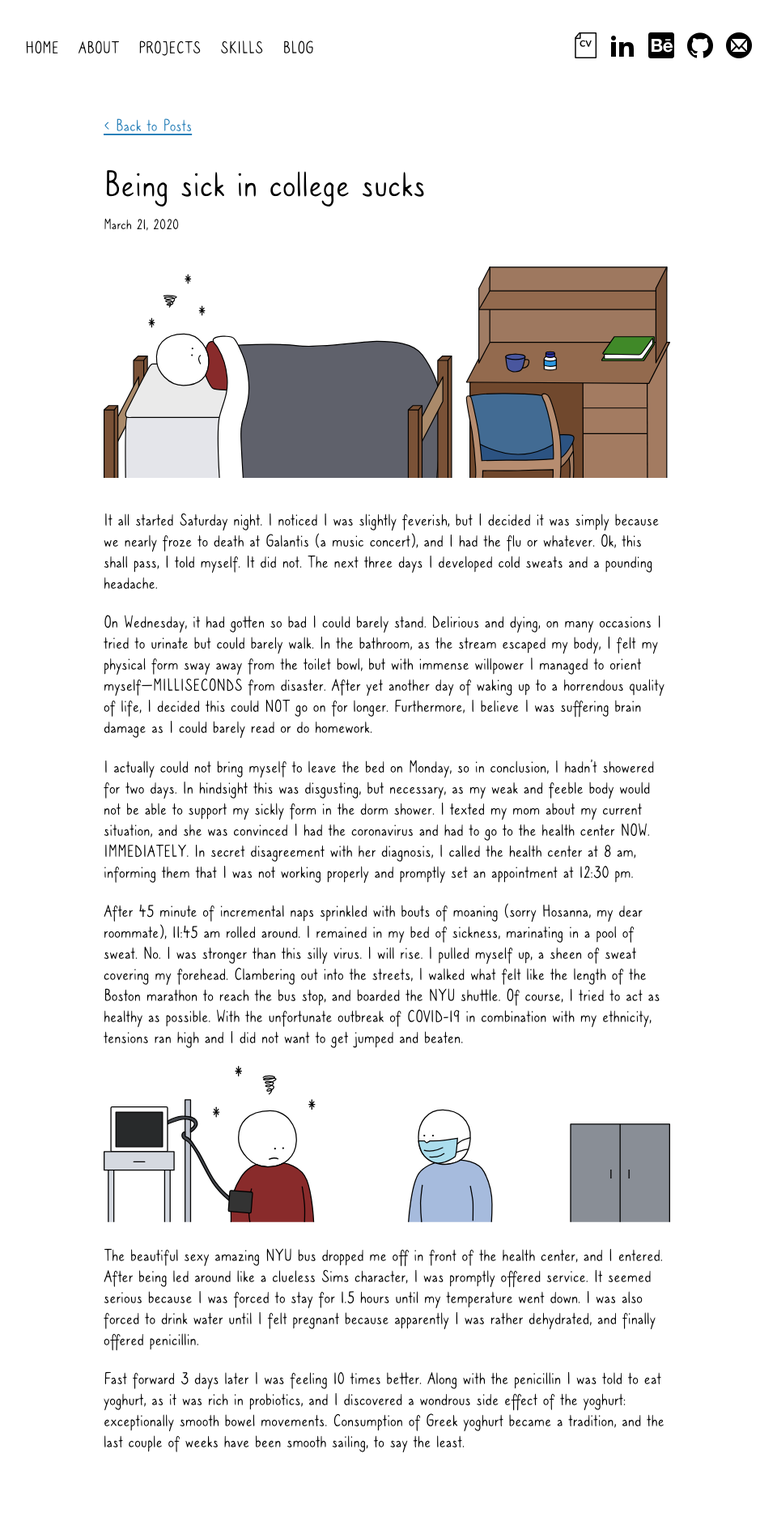
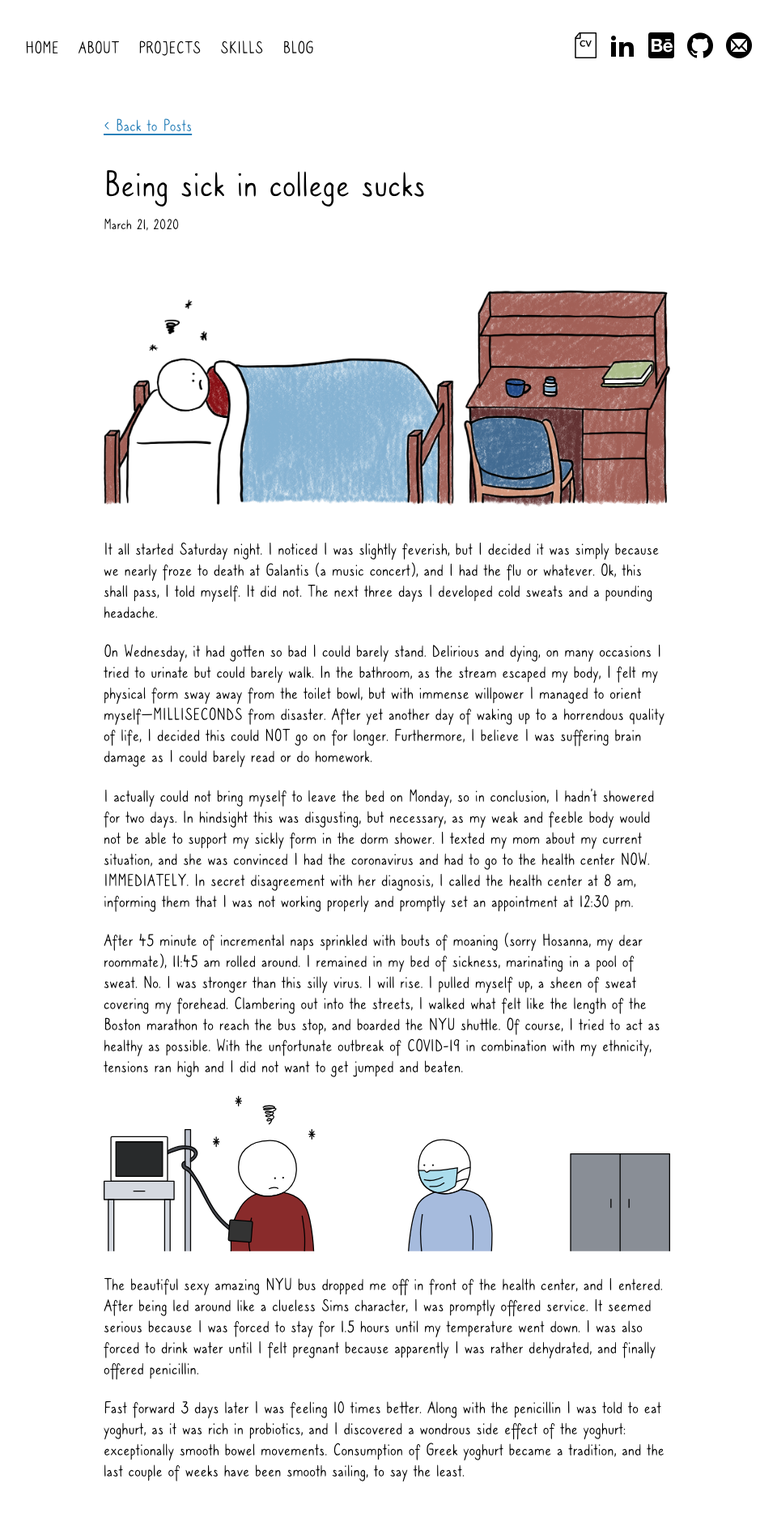
Before and after one commit to kristelfung/bullet-journal, a Jekyll site: the page built from _posts/2020-03-21-being-sick-in-college-sucks.md, in a window 1280 px wide. Shown: the whole page at 81% size, without its empty margins (162-1122 px from the left). Built offline with Jekyll 4.4.1, drawn with Linux system fonts in a browser that asks for light colours; some web fonts are replaced; a script that is not in the unit is left out; before the commit the page ends 1831 px from its top, so only the background shows below that.

Commit message:
Update Blog “2020-03-21-being-sick-in-college-sucks”

```diff
--- a/_posts/2020-03-21-being-sick-in-college-sucks.md
+++ b/_posts/2020-03-21-being-sick-in-college-sucks.md
@@ -4,7 +4,7 @@ title: Being sick in college sucks
 date: 2020-03-21T21:55:05.539Z
 category: Story
 thumbnail: /images/uploads/advil.png
-coverphoto: /images/uploads/sick-cover.svg
+coverphoto: /images/uploads/sick.png
 ---
 It all started Saturday night. I noticed I was slightly feverish, but I decided it was simply because we nearly froze to death at Galantis (a music concert), and I had the flu or whatever. Ok, this shall pass, I told myself. It did not. The next three days I developed cold sweats and a pounding headache.
 
```
Also changed, not shown: images/uploads/sick.png (added).
